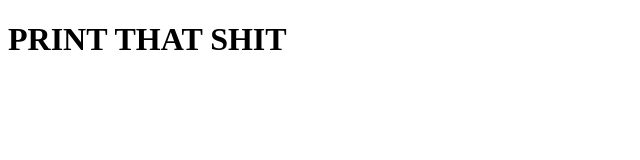
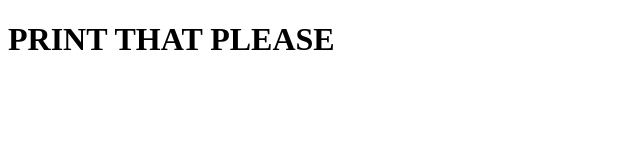
Before and after one commit to brkg/resumkr, a React app: page / in a window 1280 px wide. Shown: the top 160 px of the page, without its empty margins (0-640 px from the left). Built offline with nearby package versions, Linux system fonts and the light colour scheme.

Commit message:
fixes #22

```diff
--- a/src/App.js
+++ b/src/App.js
@@ -1,7 +1,7 @@
 import React from "react";
 
 function App() {
-  return <h1>PRINT THAT SHIT</h1>;
+  return <h1>PRINT THAT PLEASE</h1>;
 }
 
 export default App;
```
